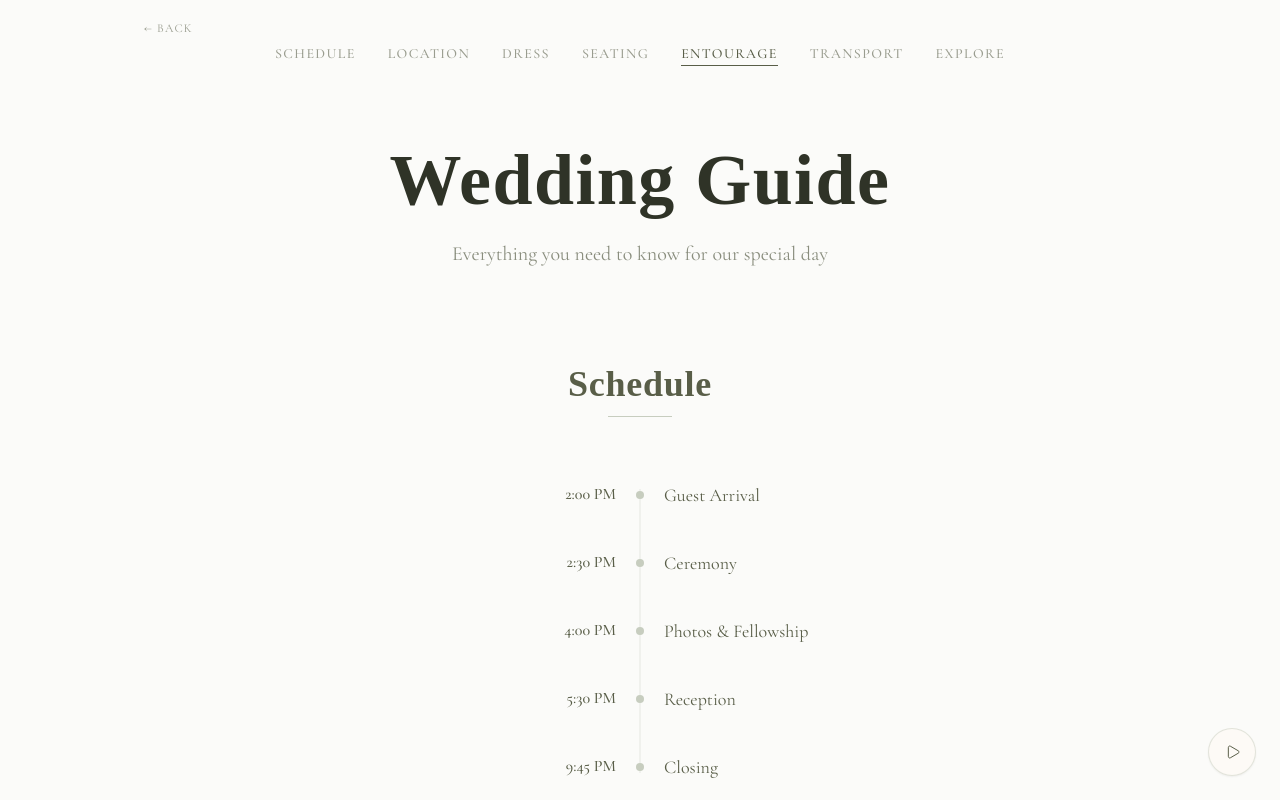
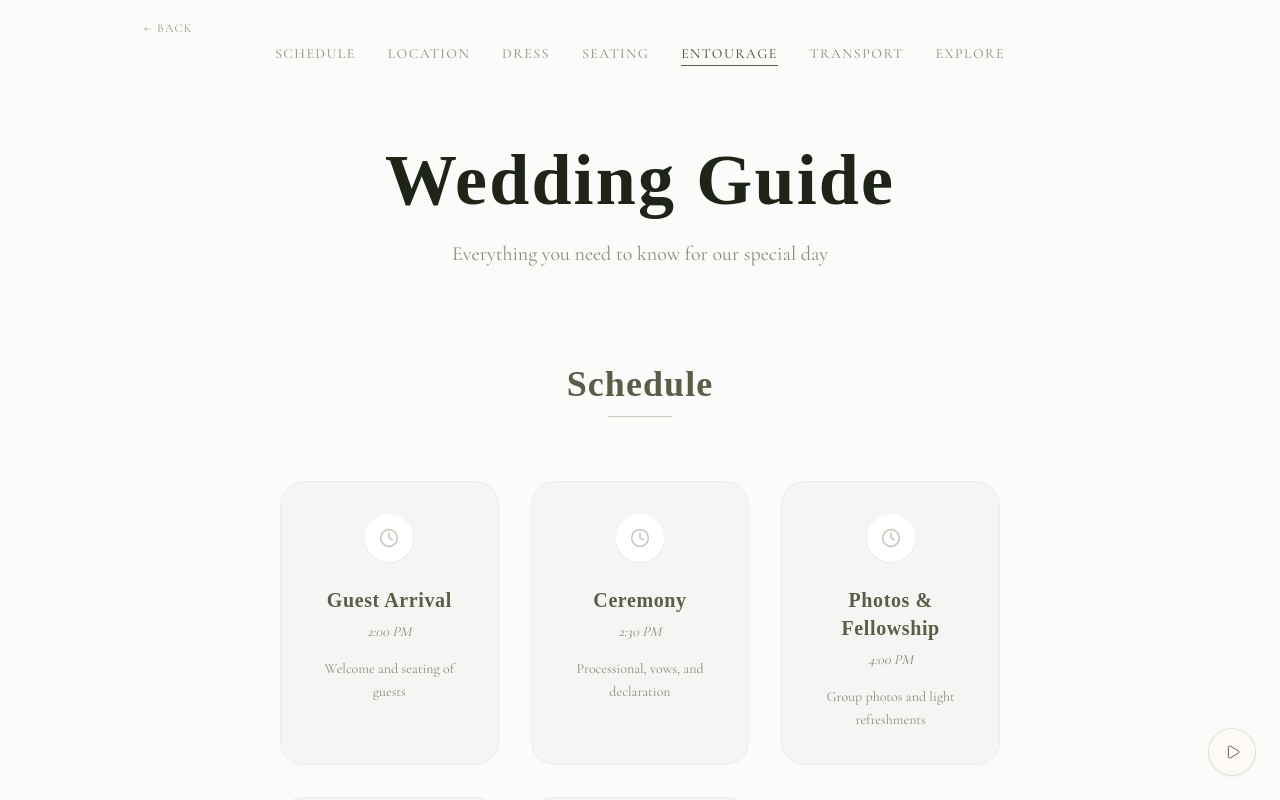
Before and after one commit to CeeZ-11/wedding-rsvp, a React (Vite) app: page /guide in a window 1280 px wide. Shown: the top 800 px of the page. Built offline with nearby package versions, Linux system fonts and the light colour scheme.

Commit message:
Update schedule section and css

```diff
--- a/src/components/Schedule.tsx
+++ b/src/components/Schedule.tsx
@@ -1,14 +1,36 @@
 import { useState } from "react";
+import { motion } from "framer-motion";
+import { Clock } from "lucide-react";
 
 export function Schedule() {
   const [showFull, setShowFull] = useState(false);
 
   const timeline = [
-    ["2:00 PM", "Guest Arrival"],
-    ["2:30 PM", "Ceremony"],
-    ["4:00 PM", "Photos & Fellowship"],
-    ["5:30 PM", "Reception"],
-    ["9:45 PM", "Closing"],
+    {
+      time: "2:00 PM",
+      title: "Guest Arrival",
+      description: "Welcome and seating of guests"
+    },
+    {
+      time: "2:30 PM",
+      title: "Ceremony",
+      description: "Processional, vows, and declaration"
+    },
+    {
+      time: "4:00 PM",
+      title: "Photos & Fellowship",
+      description: "Group photos and light refreshments"
+    },
+    {
+      time: "5:30 PM",
+      title: "Reception",
+      description: "Dinner, program, and celebration"
+    },
+    {
+      time: "9:45 PM",
+      title: "Closing",
+      description: "Closing prayer and send-off"
+    }
   ];
 
   return (
@@ -23,29 +45,38 @@ export function Schedule() {
       </div>
 
       {/* ✅ SIMPLE TIMELINE (MAIN FOR GUESTS) */}
-      <div className="max-w-xl mx-auto relative">
+      <div className="w-full">
 
-        {/* Center Line */}
-        <div className="absolute left-1/2 top-2 bottom-2 w-[1px] bg-light-sage/40 -translate-x-1/2"></div>
+        <div className="grid grid-cols-1 md:grid-cols-2 lg:grid-cols-3 gap-8 max-w-6xl mx-auto">
+          {timeline.map((event, index) => (
+            <motion.div
+              key={index}
+              initial={{ opacity: 0, y: 20 }}
+              whileInView={{ opacity: 1, y: 0 }}
+              viewport={{ once: true }}
+              transition={{ delay: index * 0.1 }}
+              className="bg-light-sage/10 p-8 rounded-3xl text-center hover:shadow-lg transition border border-light-sage/20"
+            >
+              {/* Icon */}
+              <div className="w-12 h-12 bg-white rounded-full flex items-center justify-center mx-auto mb-6 text-light-sage shadow-sm">
+                <Clock size={20} />
+              </div>
 
-        <div className="space-y-10">
-          {timeline.map(([time, event], i) => (
-            <div key={i} className="flex items-center relative">
+              {/* Title */}
+              <h3 className="text-lg md:text-xl font-semibold text-deep-olive mb-2">
+                {event.title}
+              </h3>
 
               {/* Time */}
-              <div className="w-1/2 text-right pr-6 text-deep-olive font-medium font-sans">
-                {time}
-              </div>
+              <p className="text-sm italic text-deep-olive/70 mb-4">
+                {event.time}
+              </p>
 
-              {/* Dot */}
-              <div className="absolute left-1/2 w-2 h-2 rounded-full bg-light-sage -translate-x-1/2"></div>
-
-              {/* Event */}
-              <div className="w-1/2 pl-6 text-base md:text-lg text-deep-olive font-sans">
-                {event}
-              </div>
-
-            </div>
+              {/* Description */}
+              <p className="text-sm text-deep-olive/70 leading-relaxed">
+                {event.description}
+              </p>
+            </motion.div>
           ))}
         </div>
       </div>
@@ -70,69 +101,79 @@ export function Schedule() {
   <div className="max-w-3xl mx-auto space-y-10 text-center">
 
     {/* Container Card */}
-    <div className="bg-light-sage/10 border border-light-sage/20 rounded-2xl p-6 md:p-10 space-y-10">
+      <div className="max-w-4xl mx-auto">
+
+        <div className="bg-white/60 backdrop-blur-sm border border-light-sage/20 rounded-[32px] p-8 md:p-12 space-y-14 shadow-[0_10px_40px_rgba(0,0,0,0.04)]">
 
           {/* Preparation */}
-      <div className="space-y-3">
-        <h3 className="text-xl font-semibold text-deep-olive">
-          🌅 Preparation
-        </h3>
-        <div className="text-sm md:text-base text-deep-olive/80 space-y-1">
-          <p><strong>8:00 AM – 12:00 NN</strong></p>
-          <p>Bride & groom prep, photo & video coverage</p>
+          <div className="space-y-4">
+            <p className="text-xs tracking-[0.2em] uppercase text-deep-olive/50">
+              Preparation
+            </p>
 
-          <p className="mt-2"><strong>12:00 – 1:30 PM</strong></p>
-          <p>Travel to venue, rest & final touch-ups</p>
+            <div className="space-y-3 text-deep-olive/80 text-sm md:text-base leading-relaxed">
+              <p>
+                <span className="font-medium text-deep-olive">8:00 AM – 12:00 NN</span><br />
+                Bride & groom preparation, photo & video coverage
+              </p>
+
+              <p>
+                <span className="font-medium text-deep-olive">12:00 – 1:30 PM</span><br />
+                Travel to venue, rest & final touch-ups
+              </p>
             </div>
           </div>
 
-      <div className="border-t border-light-sage/20" />
+          <div className="h-px w-full bg-gradient-to-r from-transparent via-light-sage/30 to-transparent" />
 
           {/* Ceremony */}
-      <div className="space-y-3">
-        <h3 className="text-xl font-semibold text-deep-olive">
-          ⛪ Ceremony
-        </h3>
+          <div className="space-y-4">
+            <p className="text-xs tracking-[0.2em] uppercase text-deep-olive/50">
+              Ceremony
+            </p>
 
             <div className="space-y-2 text-deep-olive/80 text-sm md:text-base">
-          <p><strong>2:00 PM</strong> — Arrival & worship music</p>
-          <p><strong>2:30 PM</strong> — Processional</p>
-          <p><strong>2:45 PM</strong> — Worship & Scripture</p>
-          <p><strong>3:00 PM</strong> — Message</p>
-          <p><strong>3:30 PM</strong> — Vows & Rings</p>
-          <p><strong>3:50 PM</strong> — Declaration</p>
+              <p><span className="font-medium text-deep-olive">2:00 PM</span> — Arrival & worship music</p>
+              <p><span className="font-medium text-deep-olive">2:30 PM</span> — Processional</p>
+              <p><span className="font-medium text-deep-olive">2:45 PM</span> — Worship & Scripture</p>
+              <p><span className="font-medium text-deep-olive">3:00 PM</span> — Message</p>
+              <p><span className="font-medium text-deep-olive">3:30 PM</span> — Vows & Rings</p>
+              <p><span className="font-medium text-deep-olive">3:50 PM</span> — Declaration</p>
             </div>
           </div>
 
-      <div className="border-t border-light-sage/20" />
+          <div className="h-px w-full bg-gradient-to-r from-transparent via-light-sage/30 to-transparent" />
 
           {/* Fellowship */}
-      <div className="space-y-3">
-        <h3 className="text-xl font-semibold text-deep-olive">
-          📸 Fellowship
-        </h3>
-        <p className="text-deep-olive/80 text-sm md:text-base">
-          <strong>4:00 – 5:30 PM</strong> — Photos, refreshments, and golden hour
+          <div className="space-y-4">
+            <p className="text-xs tracking-[0.2em] uppercase text-deep-olive/50">
+              Fellowship
+            </p>
+
+            <p className="text-deep-olive/80 text-sm md:text-base leading-relaxed">
+              <span className="font-medium text-deep-olive">4:00 – 5:30 PM</span><br />
+              Photos, refreshments, and golden hour
             </p>
           </div>
 
-      <div className="border-t border-light-sage/20" />
+          <div className="h-px w-full bg-gradient-to-r from-transparent via-light-sage/30 to-transparent" />
 
           {/* Reception */}
-      <div className="space-y-3">
-        <h3 className="text-xl font-semibold text-deep-olive">
-          🎉 Reception
-        </h3>
+          <div className="space-y-4">
+            <p className="text-xs tracking-[0.2em] uppercase text-deep-olive/50">
+              Reception
+            </p>
 
             <div className="space-y-2 text-deep-olive/80 text-sm md:text-base">
-          <p><strong>5:30 PM</strong> — Dinner</p>
-          <p><strong>7:00 PM</strong> — Testimonies & sharing</p>
-          <p><strong>8:00 PM</strong> — AVP / Same Day Edit</p>
-          <p><strong>8:30 PM</strong> — Key moments</p>
-          <p><strong>9:45 PM</strong> — Closing prayer</p>
+              <p><span className="font-medium text-deep-olive">5:30 PM</span> — Dinner</p>
+              <p><span className="font-medium text-deep-olive">7:00 PM</span> — Testimonies & sharing</p>
+              <p><span className="font-medium text-deep-olive">8:00 PM</span> — Same Day Edit</p>
+              <p><span className="font-medium text-deep-olive">8:30 PM</span> — Key moments</p>
+              <p><span className="font-medium text-deep-olive">9:45 PM</span> — Closing prayer</p>
             </div>
           </div>
 
+        </div>
       </div>
   </div>
 )}
--- a/src/index.css
+++ b/src/index.css
@@ -14,18 +14,19 @@ html {
 }
 
 body {
-  background-color: #FBFBF9;
-  color: #2F3327; /* darker for readability */
-  font-family: 'Inter', sans-serif; /* 🔥 readable */
-  line-height: 1.6;
+  background-color: #FDFBF7; /* warmer ivory */
+  color: #2A2E22; /* deeper olive-charcoal */
+  font-family: 'Inter', sans-serif;
+  line-height: 1.65;
+  -webkit-font-smoothing: antialiased;
 }
 
 /* Headings */
 h1, h2, h3, h4 {
   font-family: 'Playfair Display', serif;
-  font-weight: 600;
-  letter-spacing: 0.02em;
-  color: #2F3327;
+  font-weight: 500;
+  letter-spacing: 0.03em;
+  color: #1F2419; /* richer, more contrast */
 }
 
 /* Script (names only) */
@@ -36,30 +37,30 @@ h1, h2, h3, h4 {
 /* Paragraph readability */
 p {
   font-size: 1rem;
-  color: #4A4F3D;
+  color: #4C5242; /* softer but still readable */
 }
 
-/* Improve small text clarity */
+/* Muted text */
 .text-muted {
-  color: rgba(74, 79, 61, 0.7);
+  color: rgba(76, 82, 66, 0.6);
 }
 
-/* SCROLLBAR (keep elegant) */
+/* SCROLLBAR — more refined */
 ::-webkit-scrollbar {
-  width: 6px;
-}
-
-::-webkit-scrollbar-track {
-  background: transparent;
+  width: 5px;
 }
 
 ::-webkit-scrollbar-thumb {
-  background: #C7CDBF;
+  background: linear-gradient(
+    to bottom,
+    #D6DCCF,
+    #B8C1AE
+  );
   border-radius: 10px;
 }
 
 ::-webkit-scrollbar-thumb:hover {
-  background: #919682;
+  background: #9FA88F;
 }
 
 /* FORM AUTOFILL FIX */
@@ -67,59 +68,73 @@ input:-webkit-autofill,
 input:-webkit-autofill:hover,
 input:-webkit-autofill:focus,
 input:-webkit-autofill:active {
-  -webkit-box-shadow: 0 0 0 30px #FDFAF6 inset !important;
-  -webkit-text-fill-color: #3F4335 !important;
+  -webkit-box-shadow: 0 0 0 30px #FDFBF7 inset !important;
+  -webkit-text-fill-color: #2A2E22 !important;
   transition: background-color 5000s ease-in-out 0s;
 }
 
-/* UTILITY ENHANCEMENTS */
-
-/* Better readability for sections */
+/* SECTION SPACING */
 .section-spacing {
-  margin-top: 4rem;
-  margin-bottom: 4rem;
+  margin-top: 5rem;
+  margin-bottom: 5rem;
 }
 
-/* Elegant divider */
+/* DIVIDER — more elegant */
 .divider {
-  border-top: 1px solid rgba(199, 205, 191, 0.3);
+  height: 1px;
+  background: linear-gradient(
+    to right,
+    transparent,
+    rgba(200, 206, 190, 0.4),
+    transparent
+  );
 }
 
-/* Subtle card style */
+/* CARD — luxury soft glass */
 .card-soft {
-  background: rgba(199, 205, 191, 0.08);
-  border: 1px solid rgba(199, 205, 191, 0.2);
-  border-radius: 12px;
-  padding: 1.5rem;
+  background: rgba(255, 255, 255, 0.6);
+  backdrop-filter: blur(8px);
+  border: 1px solid rgba(200, 206, 190, 0.25);
+  border-radius: 20px;
+  padding: 2rem;
+  box-shadow: 0 10px 40px rgba(0, 0, 0, 0.04);
 }
 
-/* Button refinement */
+/* BUTTON — champagne accent */
 .btn-outline {
-  border: 1px solid #4A4F3D;
-  color: #4A4F3D;
-  padding: 0.5rem 1.25rem;
+  border: 1px solid rgba(74, 79, 61, 0.6);
+  color: #3E4434;
+  padding: 0.55rem 1.4rem;
   border-radius: 999px;
   text-transform: uppercase;
-  letter-spacing: 0.1em;
-  font-size: 0.75rem;
+  letter-spacing: 0.12em;
+  font-size: 0.7rem;
   transition: all 0.3s ease;
+  background: transparent;
 }
 
 .btn-outline:hover {
-  background: #4A4F3D;
-  color: #fff;
+  background: #3E4434;
+  color: #FDFBF7;
+  box-shadow: 0 6px 20px rgba(62, 68, 52, 0.2);
 }
 
-/* Timeline line (for guide page) */
+/* TIMELINE LINE */
 .timeline-line {
-  background: rgba(199, 205, 191, 0.4);
+  background: linear-gradient(
+    to bottom,
+    transparent,
+    rgba(200, 206, 190, 0.5),
+    transparent
+  );
   width: 1px;
 }
 
-/* Timeline dot */
+/* TIMELINE DOT — softer */
 .timeline-dot {
-  background: #C7CDBF;
+  background: #C8CEBE;
   width: 8px;
   height: 8px;
   border-radius: 50%;
+  box-shadow: 0 0 0 4px rgba(200, 206, 190, 0.15);
 }
```
Lines whose indentation alone changed are shown as unchanged.
